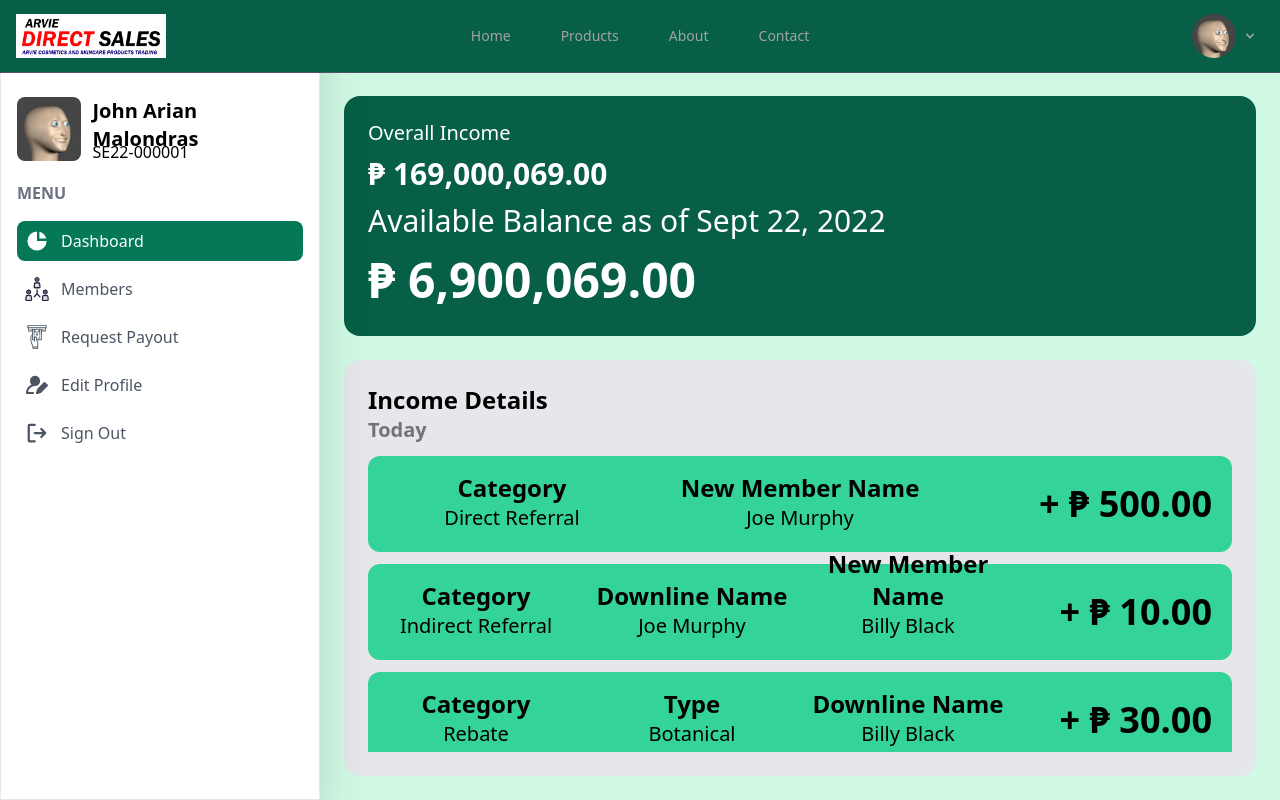
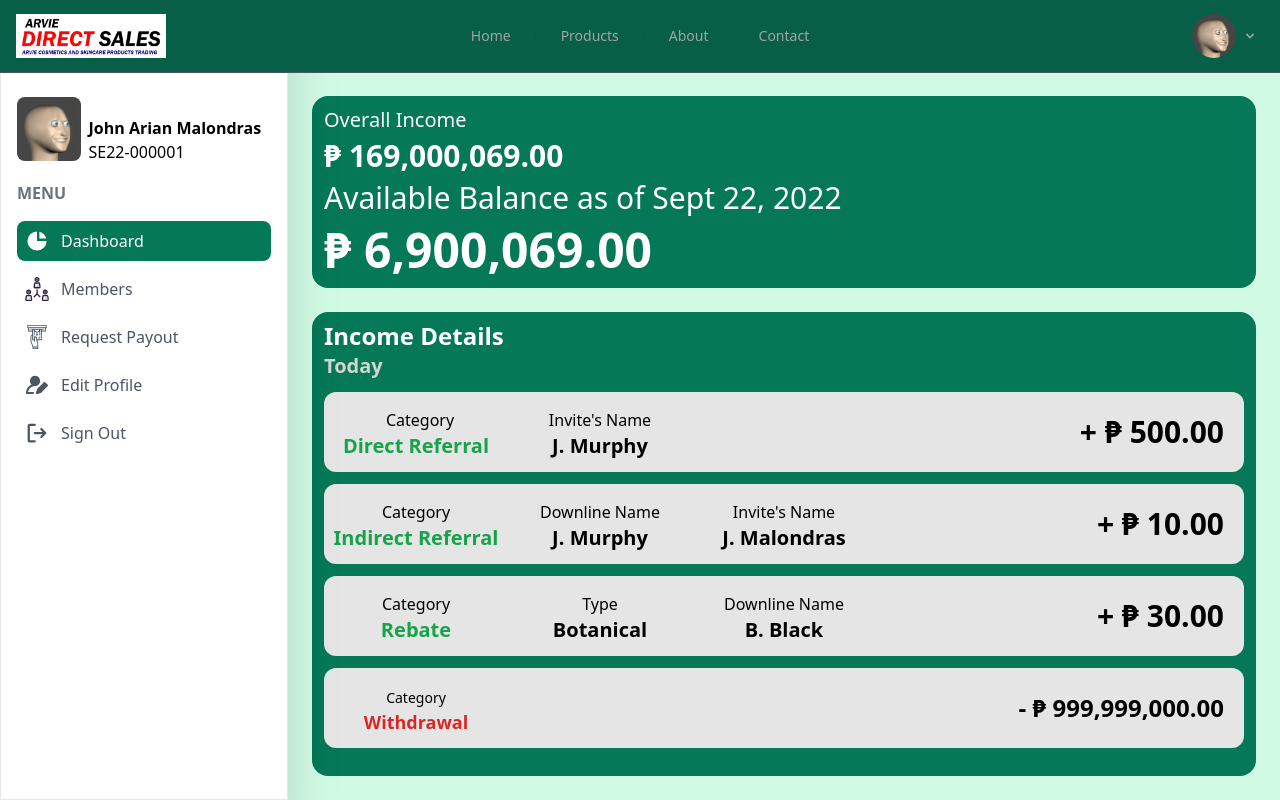
Before and after one commit to nairAnhoJ/ArvieCSP, a PHP site: page /user/index.php in a window 1280 px wide. Run offline with PHP 8.4, Linux system fonts and the light colour scheme; data that the repository does not hold is empty.

Commit message:
User Dashboard - Responsive Design - Ongoing

```diff
--- a/styles/styles.css
+++ b/styles/styles.css
@@ -14,4 +14,11 @@
     height: 10px;
     background-color: #374151;
   }
+}
+
+.user-dashboard {
+  background-color: red;
+}
+.user-dashboard div .user-dashboard-content-container {
+  background-color: aqua;
 }/*# sourceMappingURL=styles.css.map */
--- a/styles/styles.scss
+++ b/styles/styles.scss
@@ -1,2 +1,3 @@
 @import 'index';
 @import 'header';
+@import './user/dashboard';
--- /dev/null
+++ b/styles/user/_dashboard.scss
@@ -0,0 +1,8 @@
+.user-dashboard{
+    background-color: red;
+    div{
+        .user-dashboard-content-container{
+        background-color: aqua;
+        }
+    }
+}
--- a/user/index.php
+++ b/user/index.php
@@ -14,68 +14,120 @@
     <script src="../js/jquery-3.6.1.min.js"></script>
 
     <title>Arvie Cosmetic & Skincare  ProductsTrading</title>
+
+    <style>
+        @media screen and (min-width: 768px) {
+            .user-dashboard-content-container {
+                width: calc(100vw - 256px);
+            }
+            .bottom-content{
+                height: calc(100% - 184px);
+            }
+            .navbar div .nav-items ul li {
+                position: relative;
+                padding: 0 25px;
+                margin-left: 0 !important;
+            }
+            .navbar div .nav-items ul li:not(:last-child):after {
+                position: absolute;
+                right: 0;
+                top: 50%;
+                transform: translateY(-50%);
+                content: "";
+                width: 1px;
+                height: 10px;
+                background-color: #374151;
+            }
+        }
+        @media screen and (min-width: 1280px) {
+            .user-dashboard-content-container {
+                width: calc(100vw - 288px);
+            }
+            .bottom-content{
+                height: calc(100% - 216px);
+            }
+            .navbar div .nav-items ul li {
+                position: relative;
+                padding: 0 25px;
+                margin-left: 0 !important;
+            }
+            .navbar div .nav-items ul li:not(:last-child):after {
+                position: absolute;
+                right: 0;
+                top: 50%;
+                transform: translateY(-50%);
+                content: "";
+                width: 1px;
+                height: 10px;
+                background-color: #374151;
+            }
+        }
+    </style>
 </head>
 <body>
     <?php include_once "./user-header.php"; ?>
     <div class="flex flex-row">
-        <div class="basis-80 h-screen">
+        <div class="basis-80 md:basis-64 xl:basis-72 h-screen">
             <?php include_once "./user-nav.php"; ?>
         </div>
-        <div style="width: calc(100vw - 320px);" class="pt-24 px-6 pb-6 bg-emerald-100 h-screen">
+        <div class="user-dashboard-content-container pt-24 px-6 pb-6 bg-emerald-100 h-screen">
             <!-- Top Content -->
-            <div class="h-60 bg-emerald-800 rounded-2xl">
-                <div class="h-full pl-6 py-5 grid grid-rows-9 text-white items-center">
-                    <div class="font-medium text-xl">Overall Income</div>
-                    <div class="row-span-2 text-3xl font-black">₱ 169,000,069.00</div>
-                    <div class="row-span-2 text-3xl font-medium">Available Balance as of Sept 22, 2022</div>
-                    <div class="row-span-4 text-5xl font-black">₱ 6,900,069.00</div>
+            <div class="h-60 md:h-40 xl:h-48 bg-emerald-700 rounded-2xl">
+                <div class="h-full pl-5 py-5 md:pl-3 md:py-2 grid grid-rows-9 text-white items-center">
+                    <div class="font-medium text-xl md:text-lg xl:text-xl">Overall Income</div>
+                    <div class="row-span-2 text-3xl md:text-2xl xl:text-3xl font-black">₱ 169,000,069.00</div>
+                    <div class="row-span-2 text-3xl md:text-2xl xl:text-3xl font-medium">Available Balance as of Sept 22, 2022</div>
+                    <div class="row-span-4 text-5xl md:text-4xl xl:text-5xl font-black">₱ 6,900,069.00</div>
                 </div>
             </div>
+
             <!-- Bottom Content -->
-            <div style="height: calc(100% - 264px);" class="mt-6 p-6 bg-gray-200 rounded-2xl">
-                <h1 class="text-2xl font-black">Income Details</h1>
-                <h2 class="text-xl font-black text-neutral-500">Today</h2>
+            <div class="bottom-content mt-6 px-5 py-5 md:px-3 md:py-2 bg-emerald-700 rounded-2xl">
+                <h1 class="text-2xl md:text-xl xl:text-2xl font-black text-white">Income Details</h1>
+                <h2 class="text-xl md:text-lg xl:text-xl font-black text-neutral-300">Today</h2>
                 <div style="height: calc(100% - 60px);" class="w-full overflow-auto">
                     <!-- i-while loop lang to -->
 
                         <!-- Pag from Direct Referral -->
-                        <div class="w-full h-24 bg-emerald-400 mt-3 rounded-xl grid grid-cols-3 grid-rows-2">
-                            <div class="self-end text-center text-2xl font-bold">Category</div>
-                            <div class="self-end text-center text-2xl font-bold">New Member Name</div>
-                            <div class="row-span-2 self-center text-end mr-5 text-4xl font-black">+ ₱ 500.00</div>
-                            <div class="self-start text-center text-xl font-medium">Direct Referral</div>
-                            <div class="self-start text-center text-xl font-medium">Joe Murphy</div>
+                        <div class="w-full h-24 md:h-20 bg-neutral-200 mt-3 rounded-xl grid grid-cols-5 grid-rows-2">
+                            <div class="self-end text-center pl-2 text-lg md:text-sm xl:text-base font-medium">Category</div>
+                            <div class="self-end text-center text-lg md:text-sm xl:text-base font-medium">Invite's Name</div>
+                            <div></div>
+                            <div class="row-span-2 col-span-2 self-center text-end mr-5 text-4xl md:text-2xl xl:text-3xl font-black">+ ₱ 500.00</div>
+                            <div class="self-start text-center text-2xl md:text-lg xl:text-xl font-bold text-green-600">Direct Referral</div>
+                            <div class="self-start text-center text-2xl md:text-lg xl:text-xl font-bold">J. Murphy</div>
                         </div>
 
                         <!-- Pag from Indirect Referral -->
-                        <div class="w-full h-24 bg-emerald-400 mt-3 rounded-xl grid grid-cols-4 grid-rows-2">
-                            <div class="self-end text-center text-2xl font-bold">Category</div>
-                            <div class="self-end text-center text-2xl font-bold">Downline Name</div>
-                            <div class="self-end text-center text-2xl font-bold">New Member Name</div>
-                            <div class="row-span-2 self-center text-end mr-5 text-4xl font-black">+ ₱ 10.00</div>
-                            <div class="self-start text-center text-xl font-medium">Indirect Referral</div>
-                            <div class="self-start text-center text-xl font-medium">Joe Murphy</div>
-                            <div class="self-start text-center text-xl font-medium">Billy Black</div>
+                        <div class="w-full h-24 md:h-20 bg-neutral-200 mt-3 rounded-xl grid grid-cols-5 grid-rows-2">
+                            <div class="self-end text-center text-xl md:text-sm xl:text-base font-medium">Category</div>
+                            <div class="self-end text-center text-xl md:text-sm xl:text-base font-medium">Downline Name</div>
+                            <div class="self-end text-center text-xl md:text-sm xl:text-base font-medium">Invite's Name</div>
+                            <div class="row-span-2 col-span-2 self-center text-end mr-5 text-4xl md:text-2xl xl:text-3xl font-black">+ ₱ 10.00</div>
+                            <div class="self-start text-center text-2xl md:text-base xl:text-xl font-bold text-green-600">Indirect Referral</div>
+                            <div class="self-start text-center text-2xl md:text-lg xl:text-xl font-bold">J. Murphy</div>
+                            <div class="self-start text-center text-2xl md:text-lg xl:text-xl font-bold">J. Malondras</div>
                         </div>
 
                         <!-- Pag from rebate -->
-                        <div class="w-full h-24 bg-emerald-400 mt-3 rounded-xl grid grid-cols-4 grid-rows-2">
-                            <div class="self-end text-center text-2xl font-bold">Category</div>
-                            <div class="self-end text-center text-2xl font-bold">Type</div>
-                            <div class="self-end text-center text-2xl font-bold">Downline Name</div>
-                            <div class="row-span-2 self-center text-end mr-5 text-4xl font-black">+ ₱ 30.00</div>
-                            <div class="self-start text-center text-xl font-medium">Rebate</div>
-                            <div class="self-start text-center text-xl font-medium">Botanical</div>
-                            <div class="self-start text-center text-xl font-medium">Billy Black</div>
+                        <div class="w-full h-24 md:h-20 bg-neutral-200 mt-3 rounded-xl grid grid-cols-5 grid-rows-2">
+                            <div class="self-end text-center text-xl md:text-sm xl:text-base font-medium">Category</div>
+                            <div class="self-end text-center text-xl md:text-sm xl:text-base font-medium">Type</div>
+                            <div class="self-end text-center text-xl md:text-sm xl:text-base font-medium">Downline Name</div>
+                            <div class="row-span-2 col-span-2 self-center text-end mr-5 text-4xl md:text-2xl xl:text-3xl font-black">+ ₱ 30.00</div>
+                            <div class="self-start text-center text-2xl md:text-lg xl:text-xl font-bold text-green-600">Rebate</div>
+                            <div class="self-start text-center text-2xl md:text-lg xl:text-xl font-bold">Botanical</div>
+                            <div class="self-start text-center text-2xl md:text-lg xl:text-xl font-bold">B. Black</div>
                         </div>
 
                         <!-- Pag out or withdraw -->
-                        <div class="w-full h-24 bg-emerald-400 mt-3 rounded-xl grid grid-cols-3 grid-rows-2">
-                            <div class="self-end text-center text-2xl font-bold">Category</div>
-                            <div class="self-end text-center text-2xl font-bold"></div>
-                            <div class="row-span-2 self-center text-end mr-5 text-4xl font-black">- ₱ 999,000.00</div>
-                            <div class="self-start text-center text-xl font-medium">Withdrawal</div>
-                            <div class="self-start text-center text-xl font-medium"></div>
+                        <div class="w-full h-24 md:h-20 bg-neutral-200 mt-3 rounded-xl grid grid-cols-5 grid-rows-2">
+                            <div class="self-end text-center text-xl md:text-sm font-medium">Category</div>
+                            <div class="self-end text-center text-xl font-medium"></div>
+                            <div class="self-end text-center text-xl font-medium"></div>
+                            <div class="row-span-2 col-span-2 self-center text-end mr-5 text-xl md:text-2xl font-black">- ₱ 999,999,000.00</div>
+                            <div class="self-start text-center text-2xl md:text-lg font-bold text-red-600">Withdrawal</div>
+                            <div class="self-start text-center text-2xl font-bold"></div>
                         </div>
 
                     <!-- end -->
--- a/user/user-header.php
+++ b/user/user-header.php
@@ -1,5 +1,5 @@
-<nav class="navbar px-2 sm:px-4 py-2.5 sm:pt-2.5 bg-emerald-800 fixed w-full z-50 top-0 left-0 border-b border-gray-600">
-  <div class="container flex flex-wrap justify-between items-center mx-auto">
+<nav class="navbar px-4 py-2.5 sm:pt-2.5 bg-emerald-800 fixed w-full z-50 top-0 left-0 border-b border-gray-600">
+  <div class="flex flex-wrap justify-between items-center w-full">
 
     <div class="w-2/6 md:hidden flex">
         <button data-collapse-toggle="navbar-sticky" type="button" class="burger-button inline-flex items-center p-2 text-sm text-white rounded-lg focus:outline-none" aria-controls="navbar-sticky" aria-expanded="false">
--- a/user/user-nav.php
+++ b/user/user-nav.php
@@ -1,14 +1,13 @@
-<div id="drawer-navigation" class="hidden md:block pt-24 drop-shadow-2xl border br-2 fixed z-40 h-screen p-4 overflow-y-auto bg-white w-80" tabindex="-1" aria-labelledby="drawer-navigation-label">
-    <div class="w-full h-16 mb-5">
-        <div class="grid grid-rows-3 grid-cols-4 h-full">
-            <div class="row-span-3">
-                <img src="../images/user/profile-pic/me.jpeg" class="h-full rounded-lg" alt="profile_pic">
+<div id="drawer-navigation" class="hidden overflow-hidden md:block pt-24 drop-shadow-2xl border br-2 fixed z-40 h-screen p-4 overflow-y-auto bg-white w-80 md:w-64 xl:w-72" tabindex="-1" aria-labelledby="drawer-navigation-label">
+    <div class="w-full h-16 md:h-14 xl:h-16 mb-5">
+        <div class="grid grid-rows-3 grid-cols-4 h-full w-full">
+            <div class="row-span-3 w-16 md:w-14  xl:w-16">
+                <img src="../images/user/profile-pic/me.jpeg" class="rounded-lg" alt="profile_pic">
             </div>
-            <div class="table col-span-3 row-span-2 pl-1 text-xl overflow-hidden">
-                <b class="table-cell align-bottom">John Arian Malondras</b>
+            <div class="table col-span-3 row-span-2 md:pl-2 text-xl md:text-base">
+                <b class="table-cell align-bottom whitespace-nowrap">John Arian Malondras</b>
             </div>
-            <div class="col-span-3 pl-1 flex">
-                <!-- <img src="../images/user/icons/members-icon.png" class="h-full" alt="members_icon"> -->
+            <div class="col-span-3 pl-2 md:text-base">
                 <span class="">SE22-000001</span>
             </div>
         </div>
```
Also changed, not shown: 1 other file.
